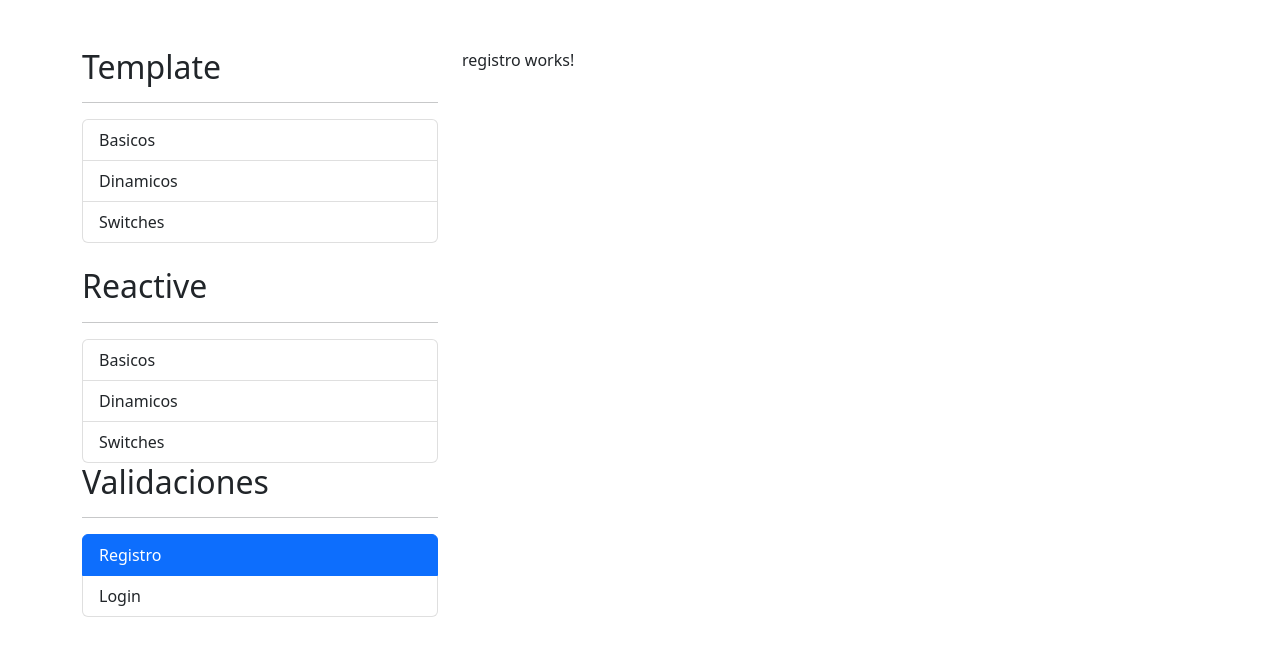
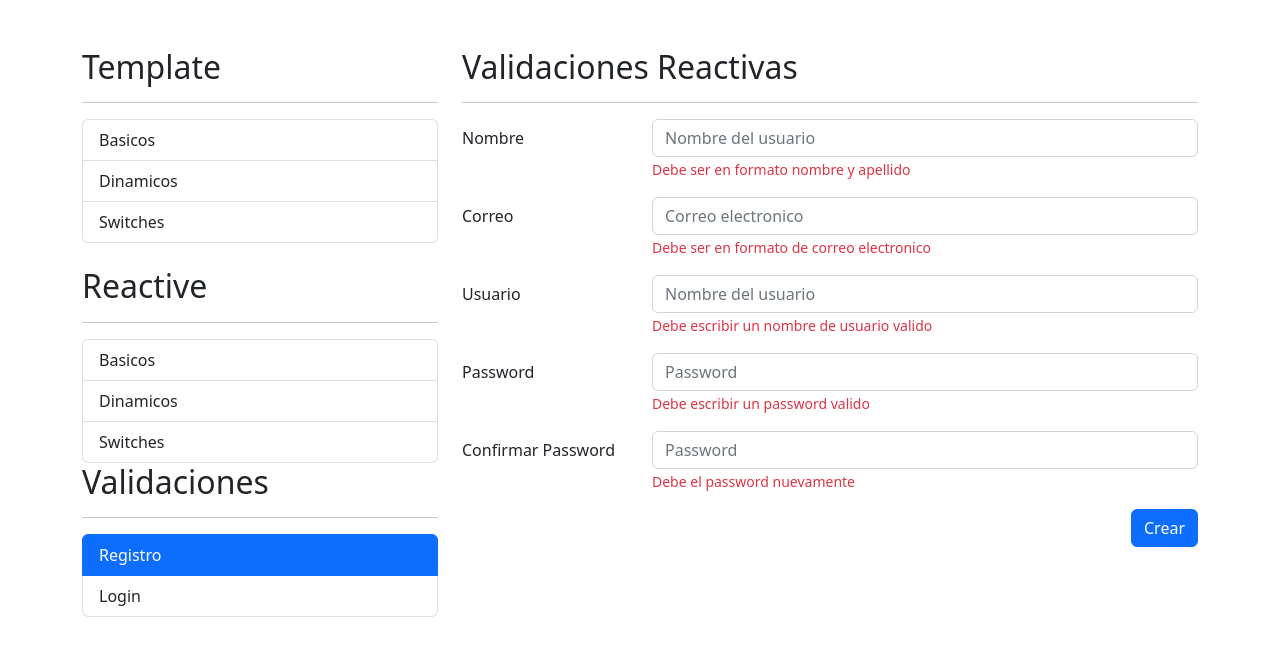
Before and after one commit to PterPmnta/forms, an Angular app: page /auth/registro in a window 1280 px wide. Shown: the top 656 px of the page. Built offline with nearby package versions, Linux system fonts and the light colour scheme.

Commit message:
registro created interface

```diff
--- a/src/app/auth/pages/registro/registro.component.html
+++ b/src/app/auth/pages/registro/registro.component.html
@@ -1 +1,81 @@
-<p>registro works!</p>
+<h2>Validaciones Reactivas</h2>
+<hr />
+
+<div class="row">
+  <div class="col">
+    <form autocomplete="off">
+      <!--Nombre-->
+      <div class="row mb-3">
+        <label class="col-sm-3 col-form-label">Nombre</label>
+        <div class="col-sm-9">
+          <input
+            type="text"
+            class="form-control"
+            placeholder="Nombre del usuario"
+          />
+          <span class="form-text text-danger">
+            Debe ser en formato nombre y apellido
+          </span>
+        </div>
+      </div>
+
+      <!--Correo-->
+      <div class="row mb-3">
+        <label class="col-sm-3 col-form-label">Correo</label>
+        <div class="col-sm-9">
+          <input
+            type="email"
+            class="form-control"
+            placeholder="Correo electronico"
+          />
+          <span class="form-text text-danger">
+            Debe ser en formato de correo electronico
+          </span>
+        </div>
+      </div>
+
+      <!--Username-->
+      <div class="row mb-3">
+        <label class="col-sm-3 col-form-label">Usuario</label>
+        <div class="col-sm-9">
+          <input
+            type="text"
+            class="form-control"
+            placeholder="Nombre del usuario"
+          />
+          <span class="form-text text-danger">
+            Debe escribir un nombre de usuario valido
+          </span>
+        </div>
+      </div>
+
+      <!--Password-->
+      <div class="row mb-3">
+        <label class="col-sm-3 col-form-label">Password</label>
+        <div class="col-sm-9">
+          <input type="password" class="form-control" placeholder="Password" />
+          <span class="form-text text-danger">
+            Debe escribir un password valido
+          </span>
+        </div>
+      </div>
+
+      <!--Password 2-->
+      <div class="row mb-3">
+        <label class="col-sm-3 col-form-label">Confirmar Password</label>
+        <div class="col-sm-9">
+          <input type="password" class="form-control" placeholder="Password" />
+          <span class="form-text text-danger">
+            Debe el password nuevamente
+          </span>
+        </div>
+      </div>
+
+      <div class="row">
+        <div class="col">
+          <button class="btn btn-primary float-end">Crear</button>
+        </div>
+      </div>
+    </form>
+  </div>
+</div>
```
